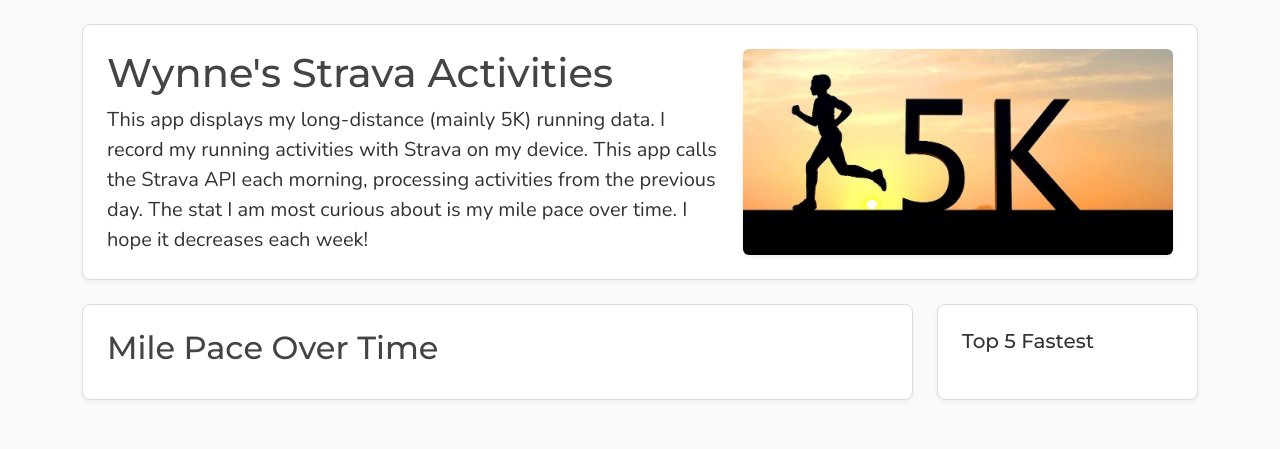
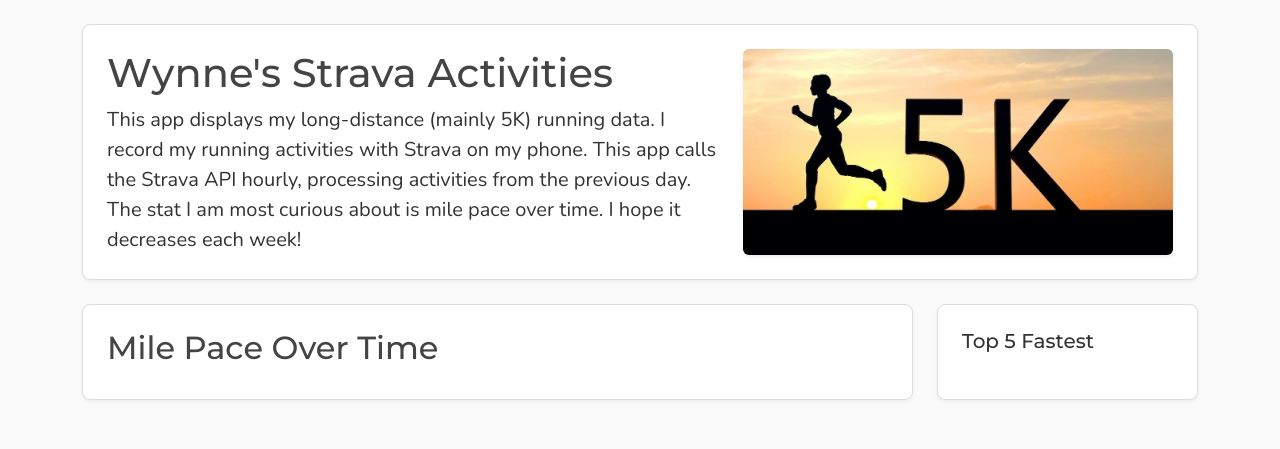
Before and after one commit to EpistolaryAcumen/wynnes-strava-activities, a Python web app: template templates/index.html in a window 1280 px wide. Shown: the part 56-505 px from the top of the page. Run offline with Jinja, Linux system fonts and the light colour scheme; the template is opened without the code that fills it, so the values that code supplies are empty.

Commit message:
Update descirption hourly

```diff
--- a/templates/index.html
+++ b/templates/index.html
@@ -6,9 +6,9 @@
     <div class="row align-items-center g-4">
         <div class="col-md-7">
             <h1>Wynne's Strava Activities</h1>
-            <p class="lead mb-0">This app displays my long-distance (mainly 5K) running data. I record my running activities with Strava on my device.
-                This app calls the Strava API each morning, processing activities from the previous day.
-                The stat I am most curious about is my mile pace over time. I hope it decreases each week!
+            <p class="lead mb-0">This app displays my long-distance (mainly 5K) running data. I record my running activities with Strava on my phone.
+                This app calls the Strava API hourly, processing activities from the previous day.
+                The stat I am most curious about is mile pace over time. I hope it decreases each week!
             </p>
         </div>
         <div class="col-md-5">
--- a/templates/layout.html
+++ b/templates/layout.html
@@ -10,7 +10,7 @@
       <title>Wynne's Strava Activities</title>
     {% endif %}
 
-    <meta name="description" content="A full-stack data science project by Wynne Philpott">
+    <meta name="description" content="A full-stack fitness data dashboard by Wynne Philpott">
     <meta name="author" content="Wynne Philpott">
 
     <!-- Preconnect for Google Fonts -->
```
